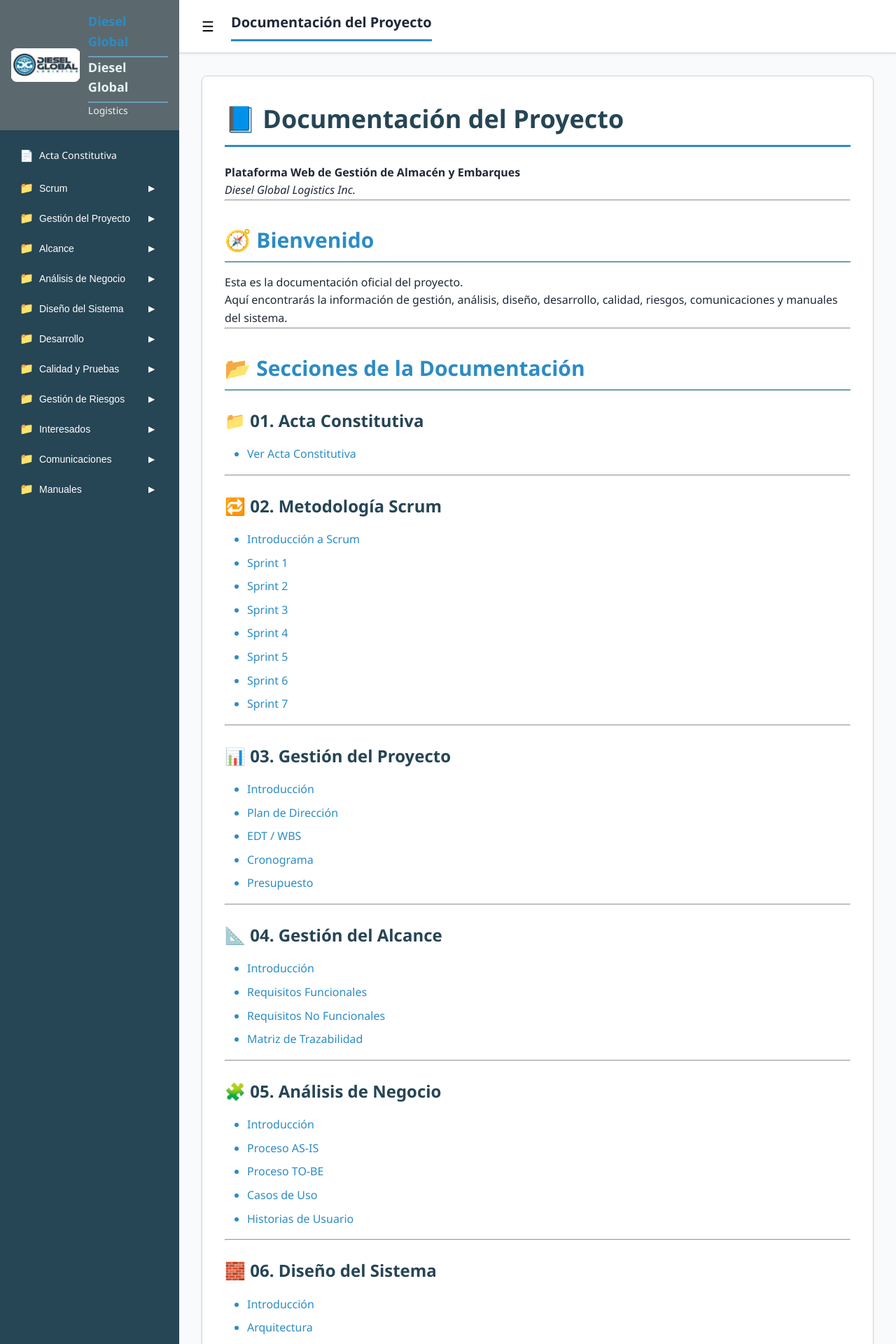
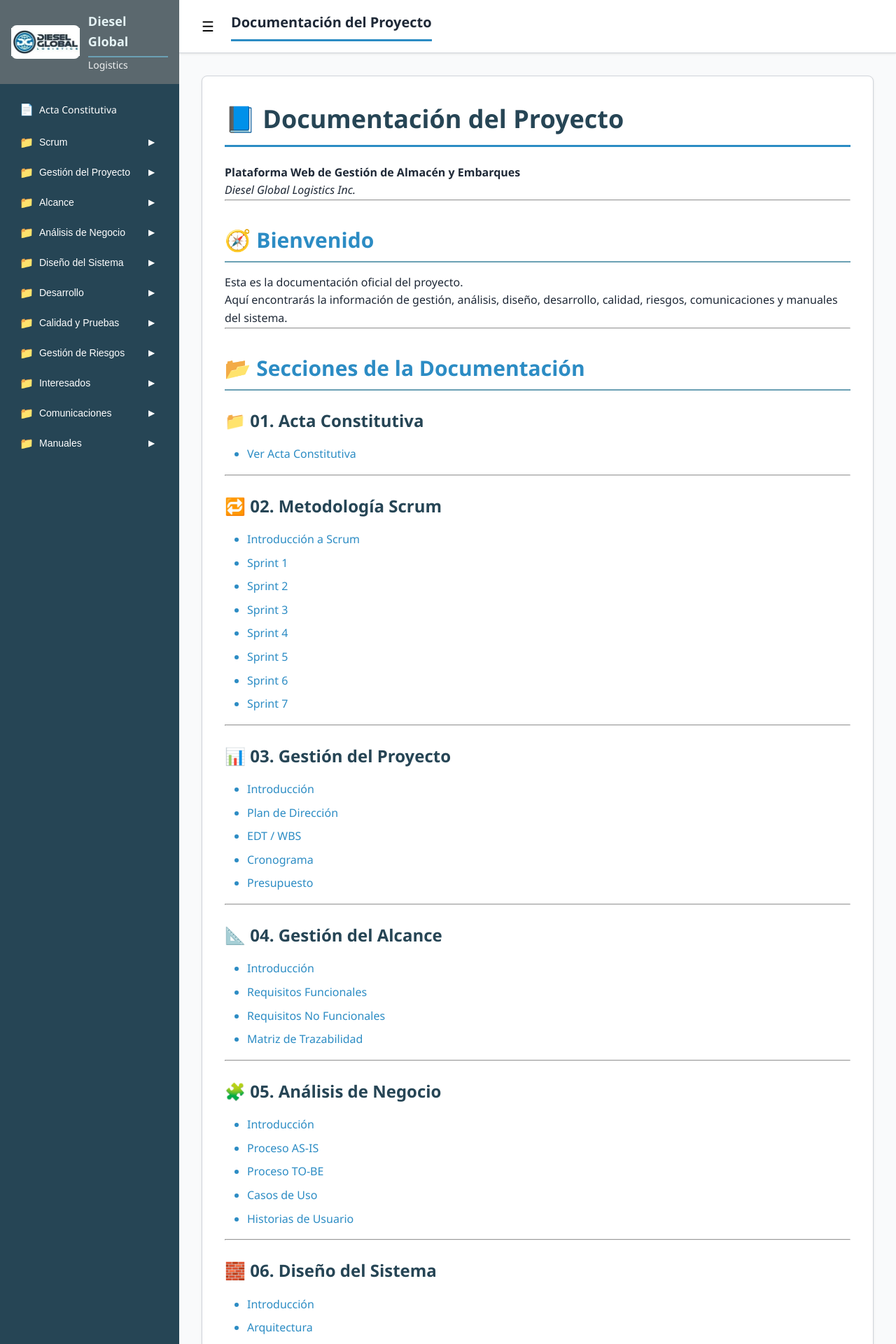
Before and after one commit to DaniOlvera17/documentacion-proyecto-dgl, a Jekyll site: the page built from index.md, in a window 1280 px wide. Shown: the top 1920 px of the page at 70% size. Built offline with Jekyll 4.4.1, drawn with Linux system fonts in a browser that asks for light colours.

Commit message:
Logos 06-12-25

```diff
--- a/_layouts/default.html
+++ b/_layouts/default.html
@@ -24,7 +24,6 @@
                 class="logo-img">
             </div>
             <div>
-              <h2 class="company-name">Diesel Global</h2>
               <h2 class="company-name" style="color: #E5F3F5;">Diesel Global</h2>
               <p class="company-subtitle">Logistics</p>
             </div>
```
